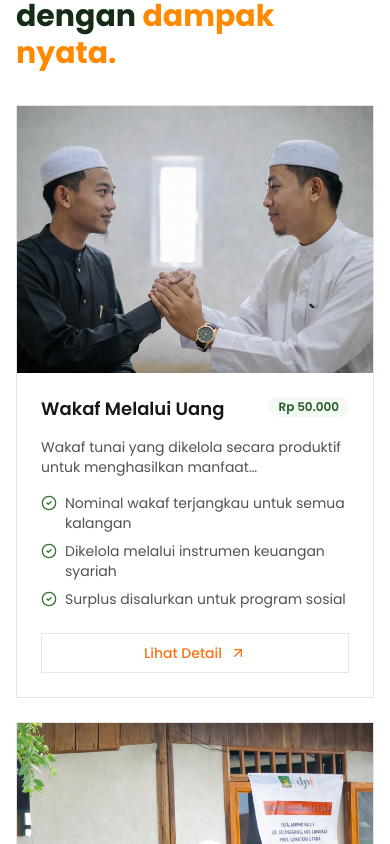
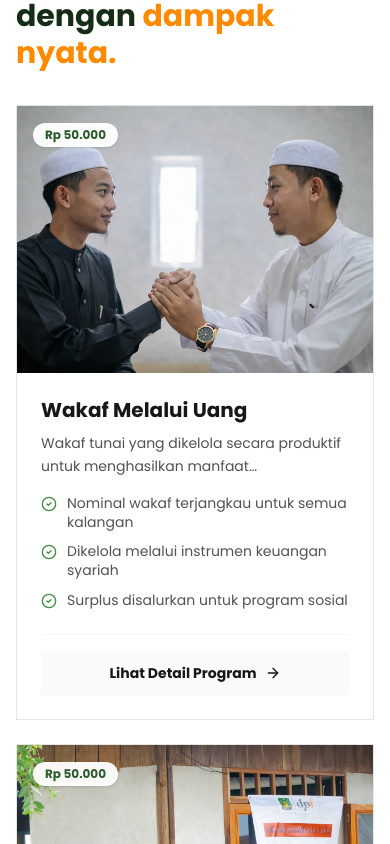
Before and after one commit to laomanda/wakaf-page, a Next.js app: page / in a window 390 px wide. Shown: the part 3120-3964 px from the top of the page. Built offline with nearby package versions, Linux system fonts and the light colour scheme.

Commit message:
update detail program

```diff
--- a/app/program/[slug]/page.tsx
+++ b/app/program/[slug]/page.tsx
@@ -23,7 +23,7 @@ export default async function ProgramDetailPage(props: ProgramDetailPageProps) {
   return (
     <div className="min-h-screen bg-neutral-50 text-neutral-900 pb-20 md:pb-0">
       <Navbar />
-      <main className="py-14 sm:py-16 lg:py-20">
+      <main className="py-28 sm:py-32 lg:py-36">
         <Container size="7xl">
           <div className="mb-8 space-y-3">
             <p className="text-xs font-semibold uppercase tracking-[0.3em] text-neutral-500">
--- a/components/program/BenefitsChecklist.tsx
+++ b/components/program/BenefitsChecklist.tsx
@@ -6,7 +6,7 @@ export default function BenefitsChecklist({
   benefits: string[];
 }) {
   return (
-    <div className="space-y-4 rounded-2xl border border-neutral-200 bg-white p-6 shadow-sm">
+    <div className="space-y-4 rounded-[2.5rem] border border-neutral-200 bg-white p-6 shadow-sm">
       <p className="text-xs font-semibold uppercase tracking-[0.3em] text-neutral-500">
         Manfaat Program
       </p>
--- a/components/program/ProgramCard.tsx
+++ b/components/program/ProgramCard.tsx
@@ -3,61 +3,70 @@
 import Image from "next/image";
 import Link from "next/link";
 import { motion } from "framer-motion";
-import { CheckCircle2, ArrowUpRight } from "lucide-react";
+import { CheckCircle2, ArrowRight } from "lucide-react";
+import { cn } from "@/lib/utils";
 
 import type { Program } from "@/data/programs";
-
-const hoverStyle = {
-  y: -6,
-  boxShadow: "0 18px 36px rgba(15, 23, 42, 0.12)",
-};
 
 export default function ProgramCard({ program }: { program: Program }) {
   return (
     <motion.div
-      whileHover={hoverStyle}
-      transition={{ duration: 0.35, ease: "easeOut" }}
-      className="h-full rounded-xl border border-neutral-200 bg-white overflow-hidden flex flex-col"
+      whileHover={{ y: -5 }}
+      transition={{ duration: 0.3 }}
+      className="group flex h-full flex-col overflow-hidden rounded-3xl border border-neutral-200 bg-white transition-all hover:shadow-xl hover:shadow-brand-green-900/5"
     >
+      {/* Image Container */}
       <div className="relative aspect-[4/3] w-full overflow-hidden bg-neutral-100">
         <Image
           src={program.images[0]}
           alt={program.title}
           fill
           sizes="(min-width: 1024px) 33vw, (min-width: 640px) 50vw, 100vw"
-          className="object-cover"
+          className="object-cover transition-transform duration-500 group-hover:scale-105"
         />
-      </div>
-      <div className="p-6 flex flex-col gap-4 flex-1">
-        <div className="flex items-start justify-between gap-3">
-          <h3 className="text-lg font-semibold leading-snug text-neutral-900">
-            {program.title}
-          </h3>
-          <span className="inline-flex items-center rounded-full bg-brand-green-50 px-2.5 py-0.5 text-xs font-semibold text-brand-green-700 whitespace-nowrap">
+        {/* Price Badge Overlay */}
+        <div className="absolute left-4 top-4">
+          <span className="inline-flex items-center rounded-full bg-white/95 px-3 py-1 text-xs font-bold text-brand-green-700 shadow-sm backdrop-blur-sm">
             {program.price}
           </span>
         </div>
-        <p className="text-sm text-neutral-600 line-clamp-2">
-          {program.shortDesc}
-        </p>
-        <div className="space-y-2 flex-1">
+      </div>
+
+      {/* Content */}
+      <div className="flex flex-1 flex-col p-6">
+        <div className="mb-4 space-y-2">
+          <h3 className="font-heading text-xl font-bold leading-snug text-neutral-900 transition-colors group-hover:text-brand-green-700">
+            {program.title}
+          </h3>
+          <p className="line-clamp-2 text-sm text-neutral-600 leading-relaxed">
+            {program.shortDesc}
+          </p>
+        </div>
+
+        {/* Benefits List */}
+        <div className="mb-6 space-y-2.5 flex-1">
           {program.benefits.slice(0, 3).map((benefit) => (
             <div
               key={benefit}
-              className="flex items-start gap-2 text-sm text-neutral-600"
+              className="flex items-start gap-2.5 text-sm text-neutral-600"
             >
-              <CheckCircle2 className="mt-0.5 h-4 w-4 text-brand-green-600 shrink-0" />
-              <span>{benefit}</span>
+              <CheckCircle2 className="mt-0.5 h-4 w-4 shrink-0 text-brand-green-500" />
+              <span className="leading-snug">{benefit}</span>
             </div>
           ))}
         </div>
-        <div className="pt-2 mt-auto">
+
+        {/* Action Button */}
+        <div className="mt-auto pt-4 border-t border-neutral-100">
           <Link
             href={`/program/${program.slug}`}
-            className="inline-flex h-10 w-full items-center justify-center rounded-md border border-neutral-200 bg-white px-4 py-2 text-sm font-medium text-primary-600 transition-colors hover:bg-primary-600 hover:text-white focus:outline-none focus:ring-2 focus:ring-primary-500 focus:ring-offset-2"
+            className={cn(
+              "group/btn relative flex w-full items-center justify-center gap-2 overflow-hidden rounded-2xl bg-neutral-50 px-4 py-3 text-sm font-bold text-neutral-900 transition-all",
+              "hover:bg-brand-green-600 hover:text-white hover:shadow-lg hover:shadow-brand-green-500/20"
+            )}
           >
-            Lihat Detail
-            <ArrowUpRight className="ml-2 h-4 w-4" />
+            <span>Lihat Detail Program</span>
+            <ArrowRight className="h-4 w-4 transition-transform group-hover/btn:translate-x-1" />
           </Link>
         </div>
       </div>
--- a/components/program/ProgramDescription.tsx
+++ b/components/program/ProgramDescription.tsx
@@ -4,7 +4,7 @@ export default function ProgramDescription({
   description: string;
 }) {
   return (
-    <div className="space-y-3 rounded-2xl border border-neutral-200 bg-white p-6 shadow-sm">
+    <div className="space-y-3 rounded-[2.5rem] border border-neutral-200 bg-white p-6 shadow-sm">
       <p className="text-xs font-semibold uppercase tracking-[0.3em] text-neutral-500">
         Tentang Program
       </p>
--- a/components/program/ProgramGallery.tsx
+++ b/components/program/ProgramGallery.tsx
@@ -10,13 +10,13 @@ export default function ProgramGallery({
   title: string;
 }) {
   return (
-    <div className="rounded-2xl border border-neutral-200 bg-white p-4 shadow-sm">
-      <div className="overflow-hidden rounded-xl">
+    <div className="rounded-[2.5rem] border border-neutral-200 bg-white p-4 shadow-sm">
+      <div className="overflow-hidden rounded-[2rem]">
         <ProgramSlideshow
           slides={images.map((src, index) => ({
             id: `${title}-${index}`,
             content: (
-              <div className="relative aspect-[16/9] w-full overflow-hidden rounded-xl bg-neutral-100">
+              <div className="relative aspect-[16/9] w-full overflow-hidden rounded-[2rem] bg-neutral-100">
                 <Image
                   src={src}
                   alt={`${title} ${index + 1}`}
--- a/components/sections/FAQ.tsx
+++ b/components/sections/FAQ.tsx
@@ -15,7 +15,7 @@ const faqData = [
         id: "item-1",
         question: "Apa itu Wakaf DPF?",
         answer:
-            "Wakaf DPF adalah program wakaf tunai yang dikelola oleh Dompet Dhuafa untuk membiayai program-program sosial, kemanusiaan, dan pemberdayaan masyarakat secara berkelanjutan. Dana wakaf dikelola secara produktif dan hasilnya disalurkan untuk maukuf alaih.",
+            '“Kami hadir untuk membuka akses pintu pemberdayaan bagi kaum fakir dan miskin.” Yayasan Wakaf Djalaluddin Pane (YWDP) merupakan lembaga penggalang dana masyarakat yang telah memiliki izin sebagai Lembaga Nazhir Wakaf tingkat nasional. YWDP menyelenggarakan berbagai program karitas, peningkatan produktivitas, pemberdayaan, serta program berkelanjutan yang berfokus pada peningkatan kesejahteraan kaum fakir dan miskin. YWDP resmi terdaftar dan berizin Badan Wakaf Indonesia (BWI) dengan nomor 3.3.00338.',
     },
     {
         id: "item-2",
```
Also changed, not shown: components/layout/Navbar.tsx (+14 -2 lines), components/program/ProgramPriceBox.tsx (+100 -29 lines).
